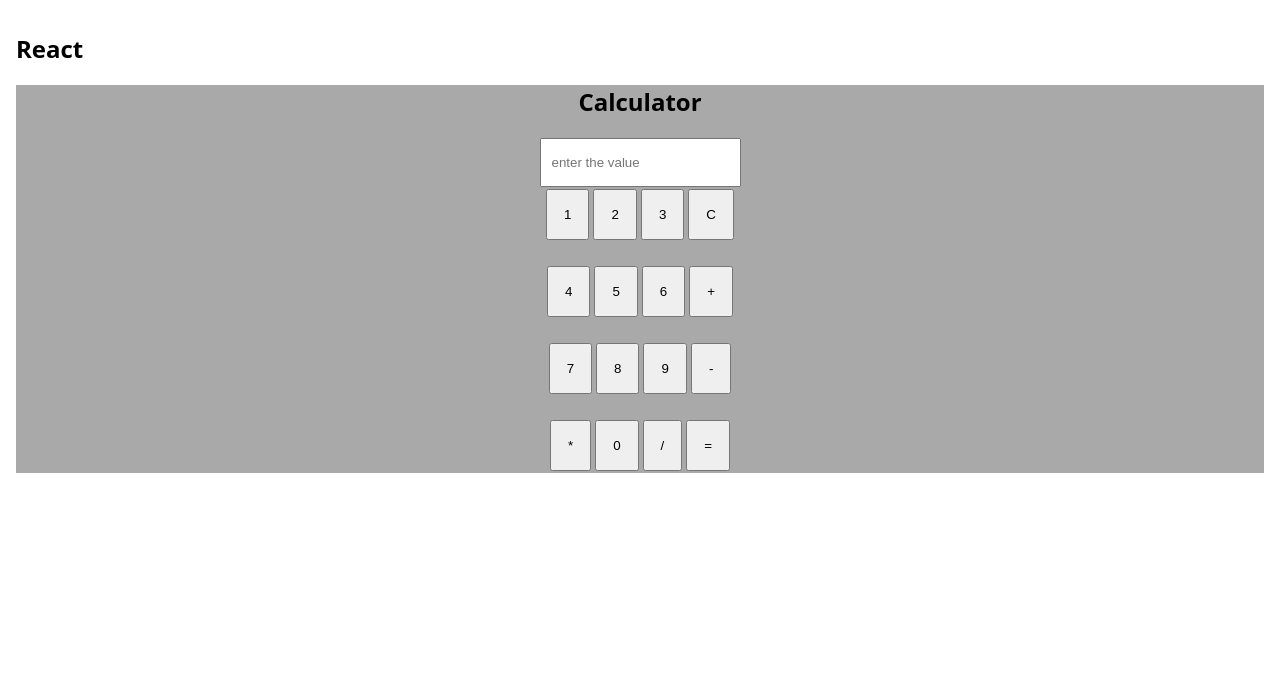
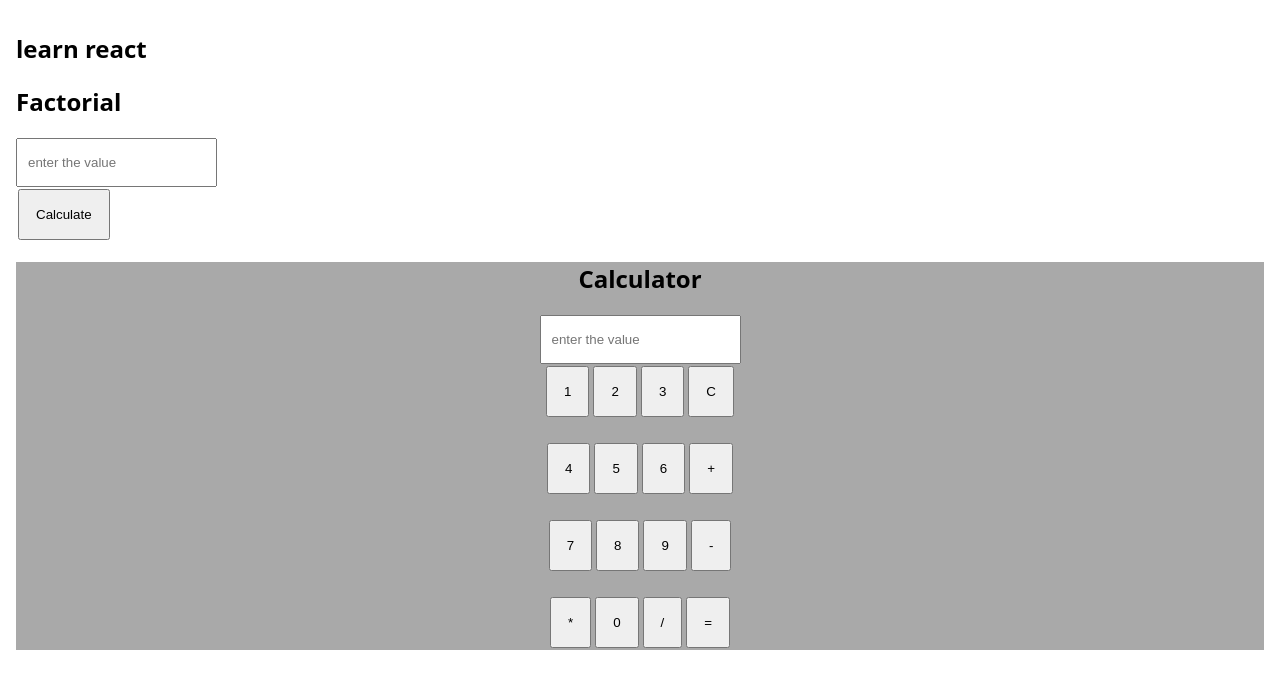
Before and after one commit to chunchusangeetha/password, a React (Create React App) app in the folder react-app/: page / in a window 1280 px wide. Shown: the top 688 px of the page. Built offline with nearby package versions, Linux system fonts and the light colour scheme.

Commit message:
github copilot

```diff
--- a/react-app/src/App.js
+++ b/react-app/src/App.js
@@ -1,14 +1,16 @@
 
 import './App.css';
+import Factorial from './Factorial';
 import Calculator from './Calculator';
 
 function App() {
   return (
     <div className="App">
-      <h1>React</h1>
-      <Calculator />
+      <h1>learn react</h1>
+       <Factorial />
+       <Calculator />
     </div>
-  );
+    );
 }
 
 export default App;
--- a/react-app/src/Calculator.js
+++ b/react-app/src/Calculator.js
@@ -140,6 +140,7 @@ export default function Calculator() {
           </button>
           <button
             onClick={() => {
+              // eslint-disable-next-line
               setNum(eval(num));
             }}
           >
--- /dev/null
+++ b/react-app/src/Factorial.js
@@ -0,0 +1,30 @@
+import React from "react";
+export default function Factorial() {
+    const [value, setValue] = React.useState("");
+    const factorialclick = (event) => {
+        event.preventDefault();
+        let num = document.querySelector("input").value;
+        let fact = 1;
+        for (let i = 1; i <= num; i++) {
+            fact = fact * i;
+        }
+        setValue("Factorial of " + num + " is " + fact)
+        //alert("Factorial of " + num + " is " + fact);
+        //console.log("Factorial clicked");
+    }
+
+    return (
+        <div>
+            <h2>Factorial</h2>
+            <div>
+                <input type="text" placeholder="enter the value" />
+            </div>
+            <div>
+                <button onClick={factorialclick}>Calculate</button>
+            </div>
+            <div>
+                <p>{value}</p>
+            </div>
+        </div>
+    )
+}
```
Also changed, not shown: 1 other file (tests, documents, lock files or other folders).
